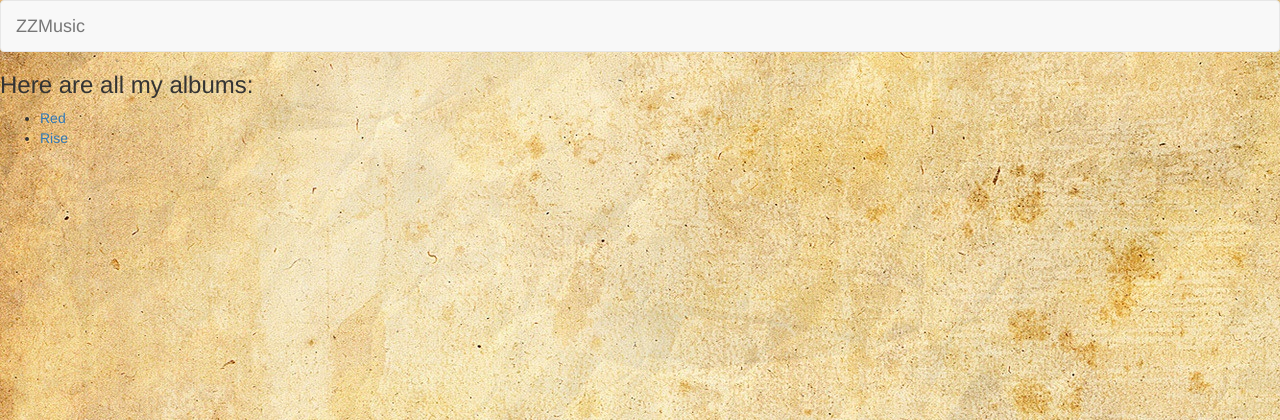
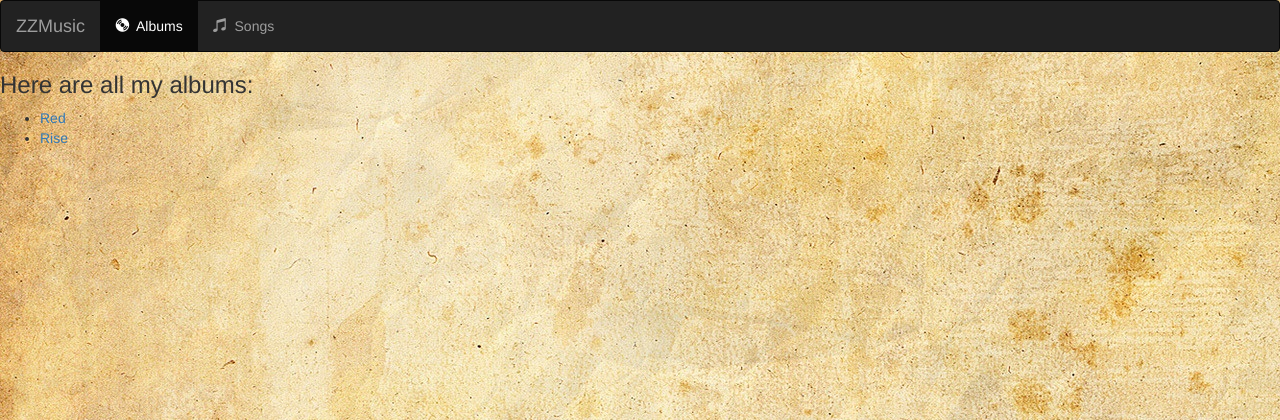
Before and after one commit to zwerchfell/Django_Practice, a Django app: page /music/ in a window 1280 px wide. Shown: the top 420 px of the page. Run offline with Django 3.2, Linux system fonts and the light colour scheme; data comes from the database, SQL or seed files in the repository; some libraries are stand-ins or nearby versions.

Commit message:
end at class 26

```diff
--- a/First_App_on_Youtube/music/templates/music/index.html
+++ b/First_App_on_Youtube/music/templates/music/index.html
@@ -2,13 +2,39 @@
 {% load staticfiles %}
 <link rel="stylesheet" href="https://maxcdn.bootstrapcdn.com/bootstrap/3.3.7/css/bootstrap.min.css" >
 <link rel="stylesheet" type="text/css" href="{% static 'music/style.css' %}" />
+<link href='https://fonts.googleapis.com/css?family=Lobster' rel='stylesheet' type='text/css'>
+<script src="https://ajax.googleapis.com/ajax/libs/jquery/3.1.0/jquery.min.js"></script>
+<script src="https://maxcdn.bootstrapcdn.com/bootstrap/3.3.7/js/bootstrap.min.js"></script>
 
-<nav class="navbar navbar-default">
+
+<nav class="navbar navbar-inverse">
     <div class="container-fluid">
 
-        <!-- Logo -->
+        <!-- Header -->
         <div class="navbar-header">
+            <button type="button" class="navbar-toggle" data-toggle="collapse" data-target="#topNavBar">
+                <span class="icon-bar"></span>
+                <span class="icon-bar"></span>
+                <span class="icon-bar"></span>
+            </button>
             <a class="navbar-brand" href="{% url 'music:index' %}">ZZMusic</a>
+        </div>
+
+        <!-- Items -->
+        <div class="collapse navbar-collapse">
+            <ul class="nav navbar-nav">
+                <li class="active">
+                    <a href="{% url 'music:index' %}">
+                        <span class="glyphicon glyphicon-cd" aria-hidden="true"></span>&nbsp; Albums
+                    </a>
+                </li>
+
+                <li class="">
+                    <a href="#">
+                        <span class="glyphicon glyphicon-music" aria-hidden="true"></span>&nbsp; Songs
+                    </a>
+                </li>
+            </ul>
         </div>
 
     </div>
```
